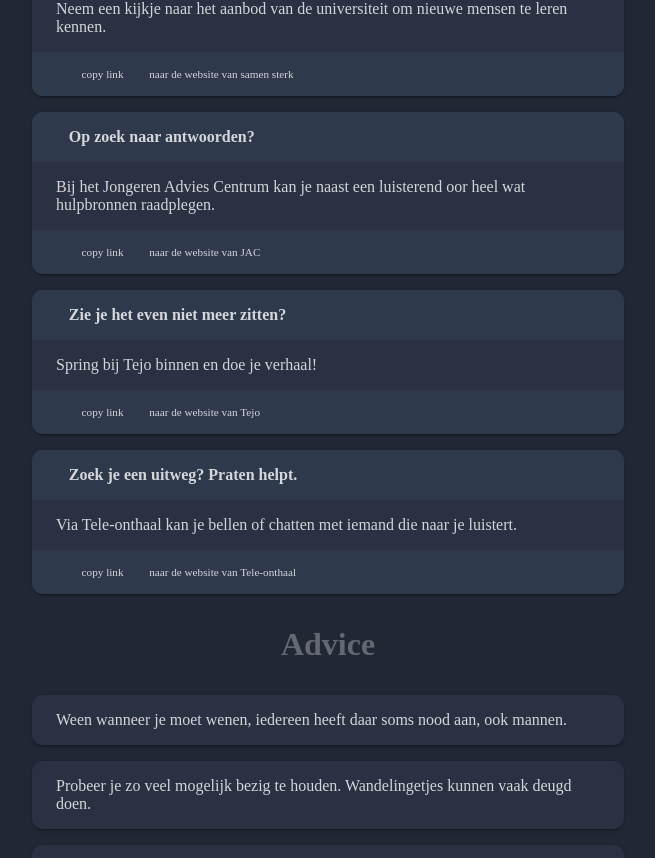
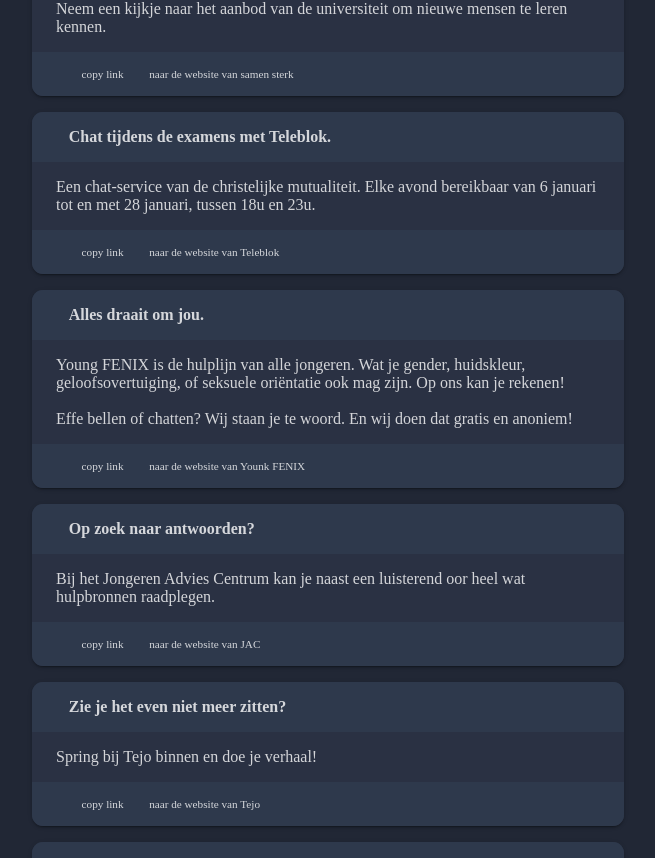
Before and after one commit to UAconfessions/confessions, a Next.js app: page /help in a window 1280 px wide. Shown: the part 655-1513 px from the top of the page, without its empty margins (312-967 px from the left). Built offline with nearby package versions, Linux system fonts and the light colour scheme; no server answers; a web font is replaced by a local one.

Commit message:
Add teleblok and young fenix as mental support resources closes #4

```diff
--- a/pages/help/index.js
+++ b/pages/help/index.js
@@ -21,6 +21,20 @@
             hook: 'Samen staan we sterk!',
             description: 'Neem een kijkje naar het aanbod van de universiteit om nieuwe mensen te leren kennen.',
             url: 'https://www.uantwerpen.be/nl/studentenleven/samen-sterk-tijdens-corona/'
+        },
+        {
+            name: 'Teleblok',
+            hook: 'Chat tijdens de examens met Teleblok.',
+            description: 'Een chat-service van de christelijke mutualiteit. Elke avond bereikbaar van 6 januari tot en met 28 januari, tussen 18u en 23u.',
+            url: 'https://www.teleblok.be/chat/chat-met-teleblok'
+        },
+        {
+            name: 'Younk FENIX',
+            hook: 'Alles draait om jou.',
+            description: `Young FENIX is de hulplijn van alle jongeren. Wat je gender, huidskleur, geloofsovertuiging, of seksuele oriëntatie ook mag zijn. Op ons kan je rekenen!
+
+Effe bellen of chatten? Wij staan je te woord. En wij doen dat gratis en anoniem!`,
+            url: 'https://youngfenix.be'
         },
         {
             name: 'JAC',
```
